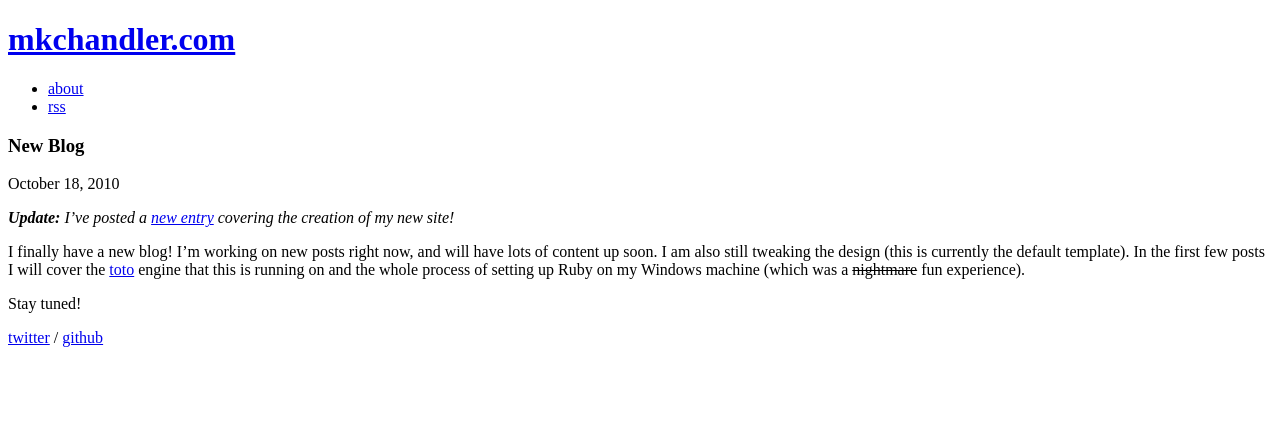
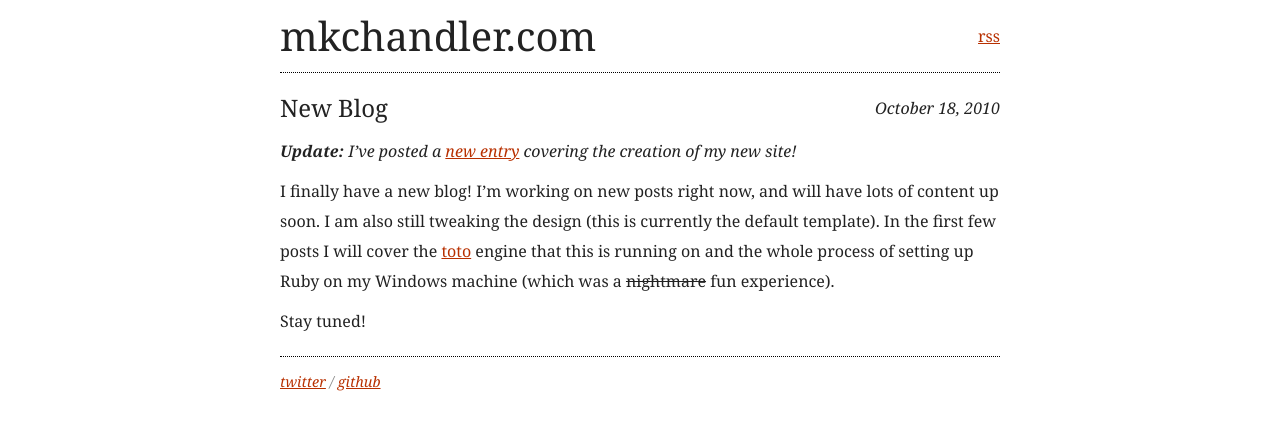
Before and after one commit to mkchandler/mkchandler, a Jekyll site: the page built from _posts/2010-10-18-new-blog.markdown, in a window 1280 px wide. Shown: the top 430 px of the page. Built offline with Jekyll 4.4.1, drawn with Linux system fonts in a browser that asks for light colours; Markdown is read by kramdown in place of the engine named in the settings.

Commit message:
Some minor updates to get the site live

```diff
--- a/_layouts/default.html
+++ b/_layouts/default.html
@@ -9,14 +9,13 @@
   <meta name="copyright" content="Matt Chandler">
   <meta name="description" content="Writings and more from Matt Chandler, a programmer from Oklahoma City">
   <link rel="alternate" type="application/atom+xml" title="{{ page.title }}" href="http://feeds.feedburner.com/mkchandler/">
-  <link rel="stylesheet" href="css/main.css">
+  <link rel="stylesheet" href="/css/main.css">
 </head>
 <body>
   <header>
     <h1><a href="/">mkchandler.com</a></h1>
     <nav>
       <ul>
-        <li><a href="/about/">about</a></li>
         <li><a href="http://feeds.feedburner.com/mkchandler/">rss</a></li>
       </ul>
     </nav>
```
Also changed, not shown: _drafts/2014-03-26-disable-nuget-package-restore.markdown (renamed from _posts/2014-03-26-disable-nuget-package-restore.markdown).
